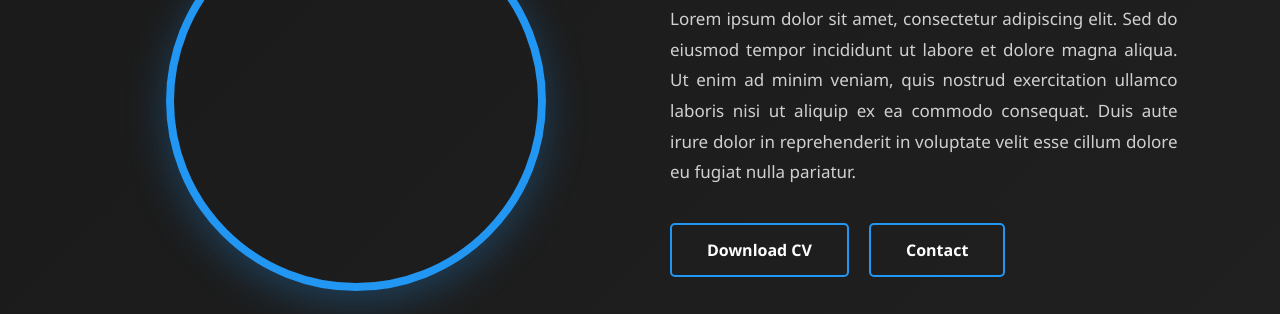
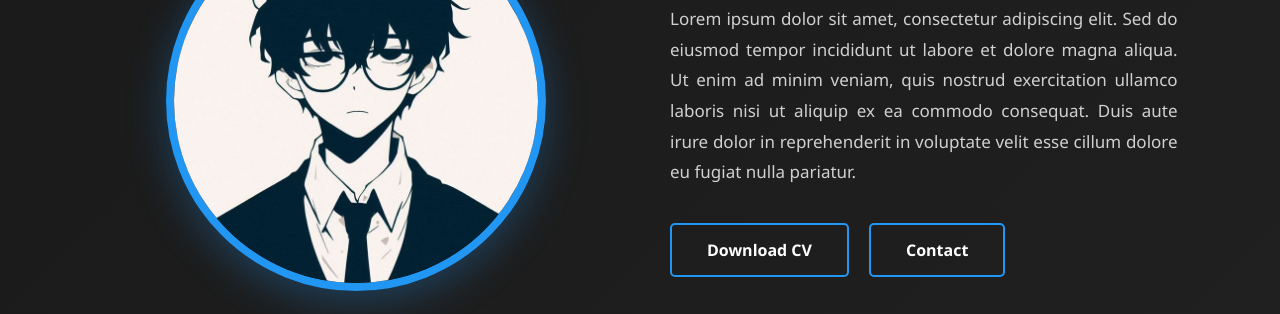
Before and after one commit to bharat-codie/Portfolio2-, a plain HTML site: page index.html in a window 1280 px wide. Shown: the part 299-613 px from the top of the page. Drawn offline with Linux system fonts and the light colour scheme; files whose address does not match are found by name.

Commit message:
Fix image source path in index.html

```diff
--- a/index.html
+++ b/index.html
@@ -22,7 +22,7 @@
 
     <section class="hero" id="home">
         <div class="hero-left">
-            <img src="images/img.jpg" alt="Profile" class="profile-img">
+            <img src="img.jpg" alt="Profile" class="profile-img">
         </div>
         <div class="hero-right">
             <p class="intro">Hi I'm <span class="typing-container"><span id="typing-text"></span><span class="cursor"></span></span></p>
```
